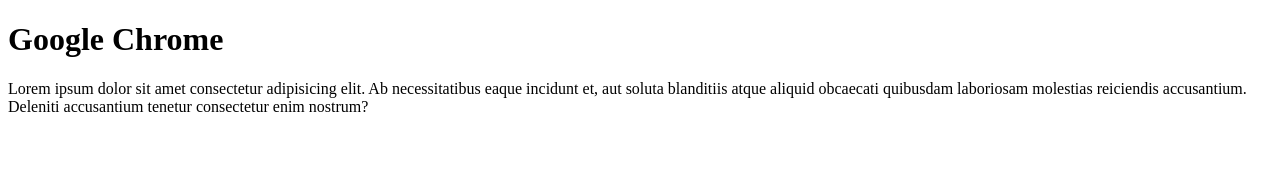
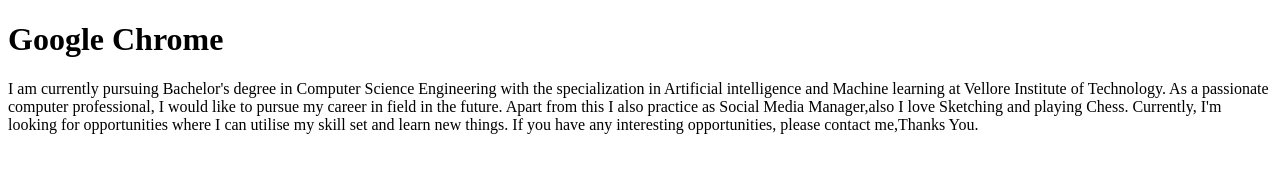
Before and after one commit to ADITYAKUMAR69786/MERN-HTML-TASKS, a plain HTML site: page src/Task-10/Frame.html in a window 1280 px wide. Drawn offline with Linux system fonts and the light colour scheme.

Commit message:
Update Frame.html

```diff
--- a/src/Task-10/Frame.html
+++ b/src/Task-10/Frame.html
@@ -8,6 +8,6 @@
 </head>
 <body>
     <h1>Google Chrome</h1>
-    <p>Lorem ipsum dolor sit amet consectetur adipisicing elit. Ab necessitatibus eaque incidunt et, aut soluta blanditiis atque aliquid obcaecati quibusdam laboriosam molestias reiciendis accusantium. Deleniti accusantium tenetur consectetur enim nostrum?</p>
+    <p>I am currently pursuing Bachelor's degree in Computer Science Engineering with the specialization in Artificial intelligence and Machine learning at Vellore Institute of Technology. As a passionate computer professional, I would like to pursue my career in field in the future. Apart from this I also practice as Social Media Manager,also I love Sketching and playing Chess. Currently, I'm looking for opportunities where I can utilise my skill set and learn new things. If you have any interesting opportunities, please contact me,Thanks You.</p>
 </body>
 </html>
```
